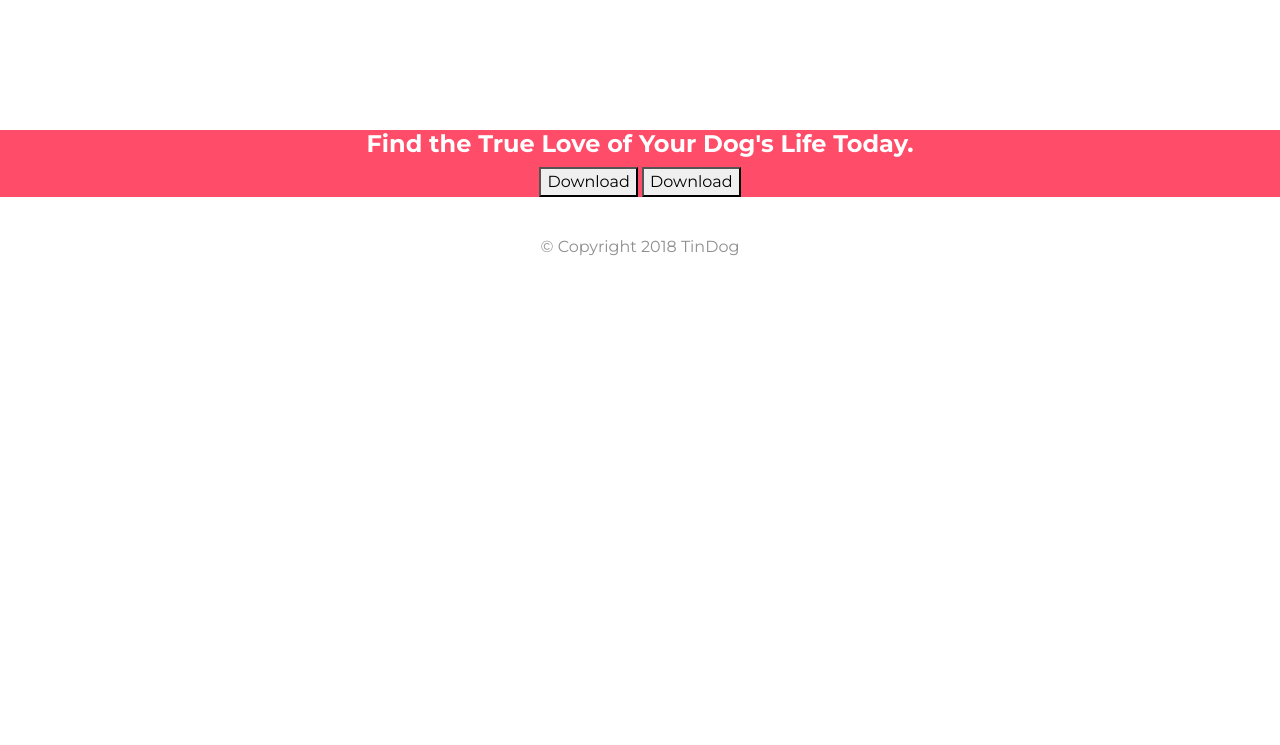
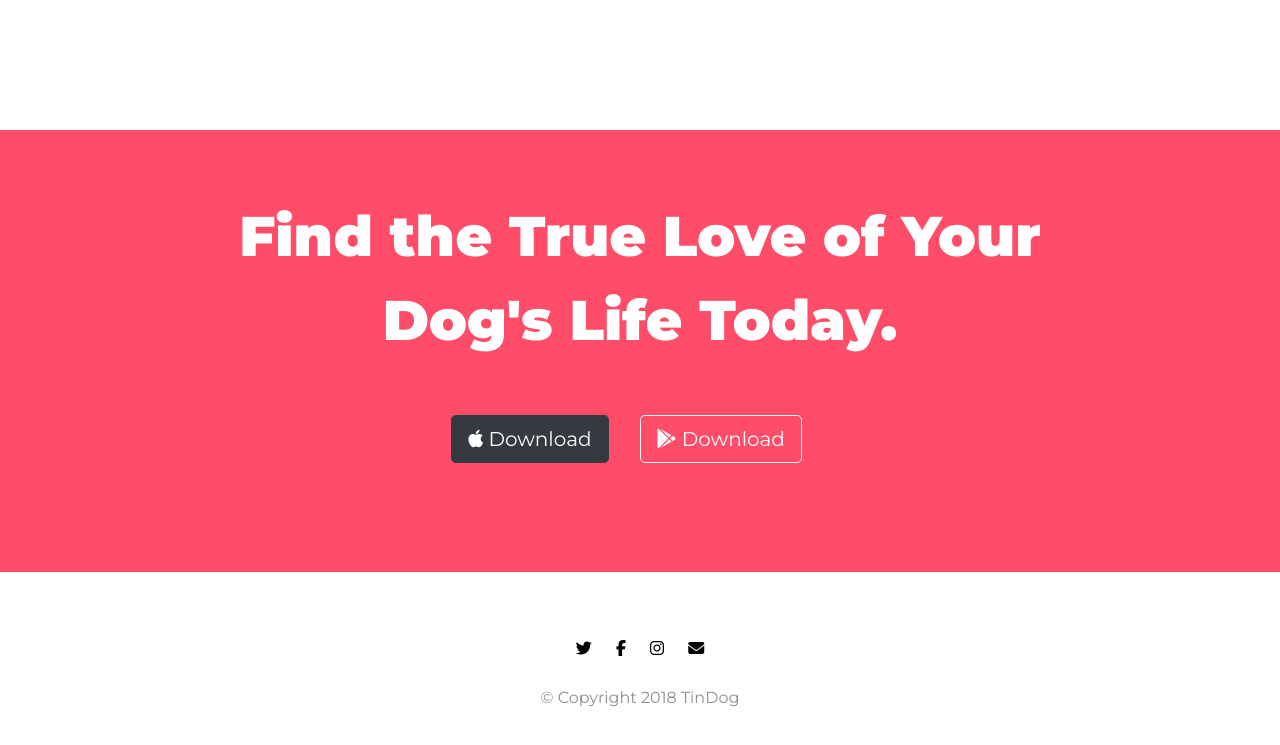
Before and after one commit to OptiPrime64/tindog_project, a plain HTML site: page index.html in a window 1280 px wide. Shown: the part 2473-3218 px from the top of the page. Before the commit the page ends 2787 px from the top, so only its background shows below. Drawn offline with nearby package versions, Linux system fonts and the light colour scheme.

Commit message:
Add files via upload

```diff
--- a/index.html
+++ b/index.html
@@ -214,10 +214,12 @@ font-family: 'Montserrat', sans-serif; -->
   <!-- Call to Action -->
 
   <section id="cta">
+    <div class="container-fluid-bottom">
 
-    <h3>Find the True Love of Your Dog's Life Today.</h3>
-    <button type="button">Download</button>
-    <button type="button">Download</button>
+      <h1>Find the True Love of Your Dog's Life Today.</h1>
+      <button type="button" class="btn btn-dark btn-lg download-button"><i class="fab fa-apple"></i> Download</button>
+      <button type="button" class="btn btn-outline-light btn-lg download-button"><i class="fab fa-google-play"></i> Download</button>
+    </div>
 
   </section>
 
@@ -226,6 +228,10 @@ font-family: 'Montserrat', sans-serif; -->
 
   <footer id="footer">
 
+    <a class="footer-item fab fa-twitter" style="color:black;" href="https://twitter.com/harold_vol_3"></a>
+    <a class="footer-item fab fa-facebook-f" style="color:black;" href="https://www.facebook.com/haroldjennett"></a>
+    <a class="footer-item fab fa-instagram" style="color:black;" href="https://www.instagram.com/harold_vol_3/"></a>
+    <a class="footer-item fas fa-envelope" style="color:black;" href="mailto:haroldjennett@gmail.com"></a>
     <p>© Copyright 2018 TinDog</p>
 
   </footer>
```
